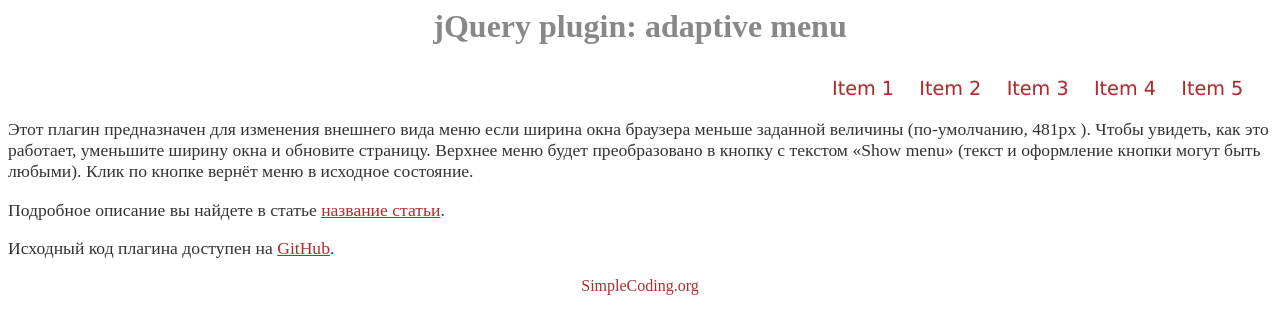
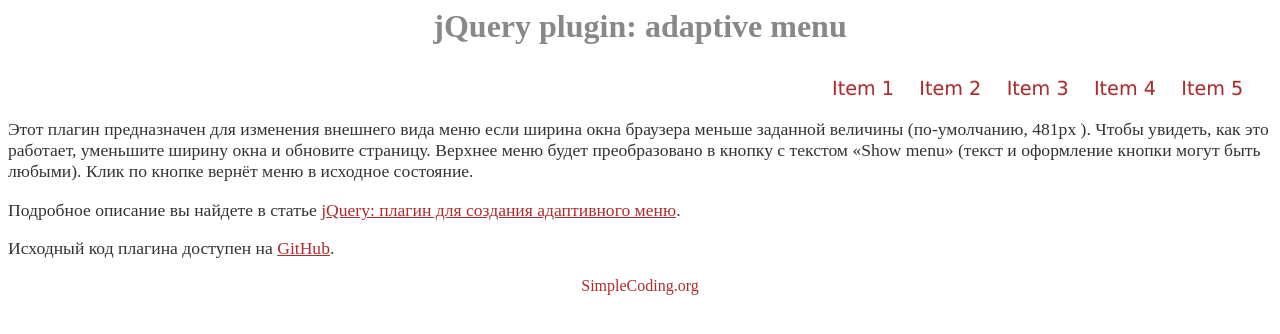
Before and after one commit to vladimir-s/adaptive-jquery-menu, a plain HTML site: page index.ru.html in a window 1280 px wide. Drawn offline with Linux system fonts and the light colour scheme.

Commit message:
post link updated

```diff
--- a/index.ru.html
+++ b/index.ru.html
@@ -24,7 +24,7 @@
 		</p>
 
 		<p>
-		Подробное описание вы найдете в статье <a href="">название статьи</a>.
+		Подробное описание вы найдете в статье <a href="http://www.simplecoding.org/jquery-plagin-dlya-sozdaniya-adaptivnogo-menyu.html">jQuery: плагин для создания адаптивного меню</a>.
 		</p>
 
 		<p>
```
